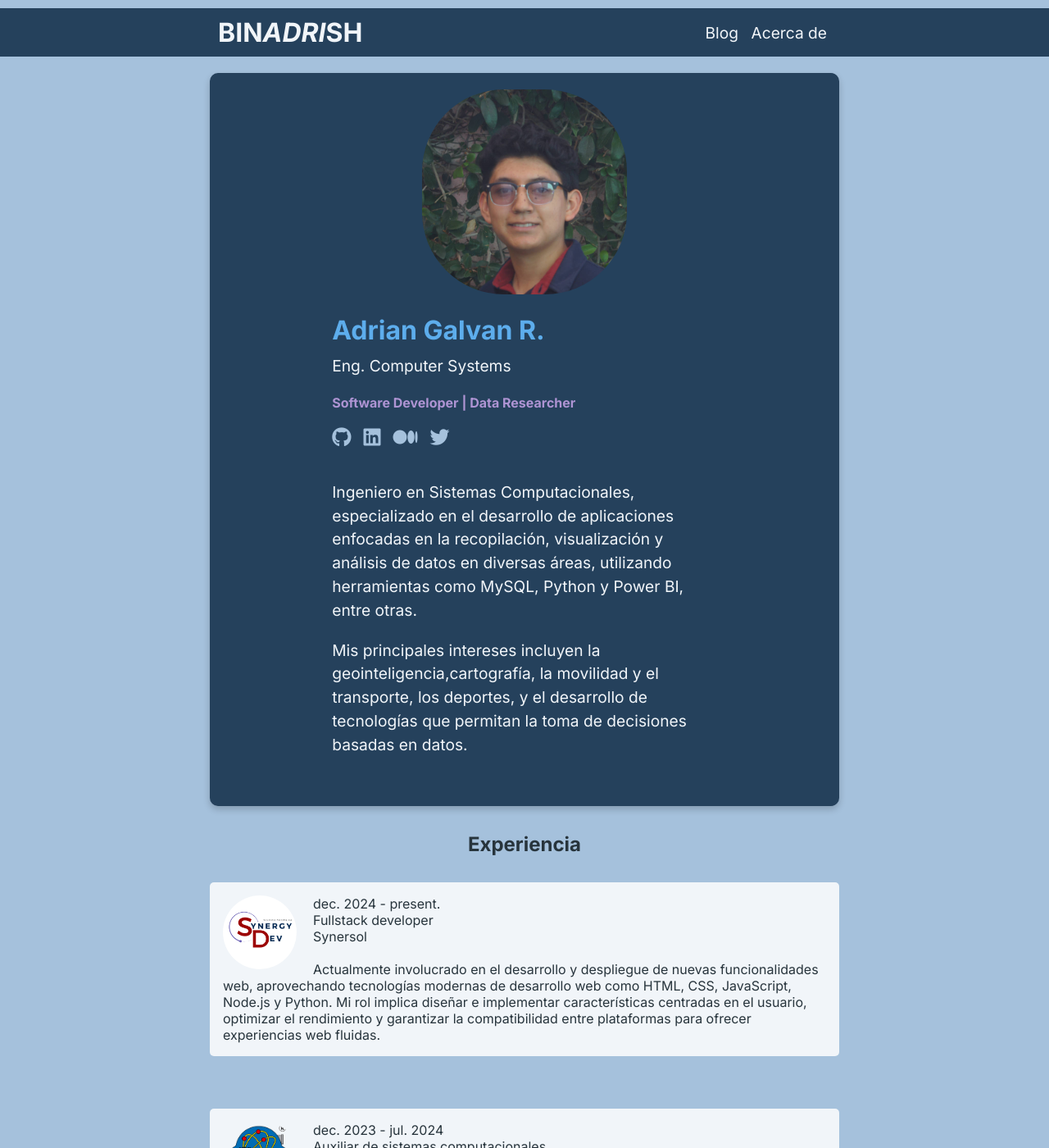
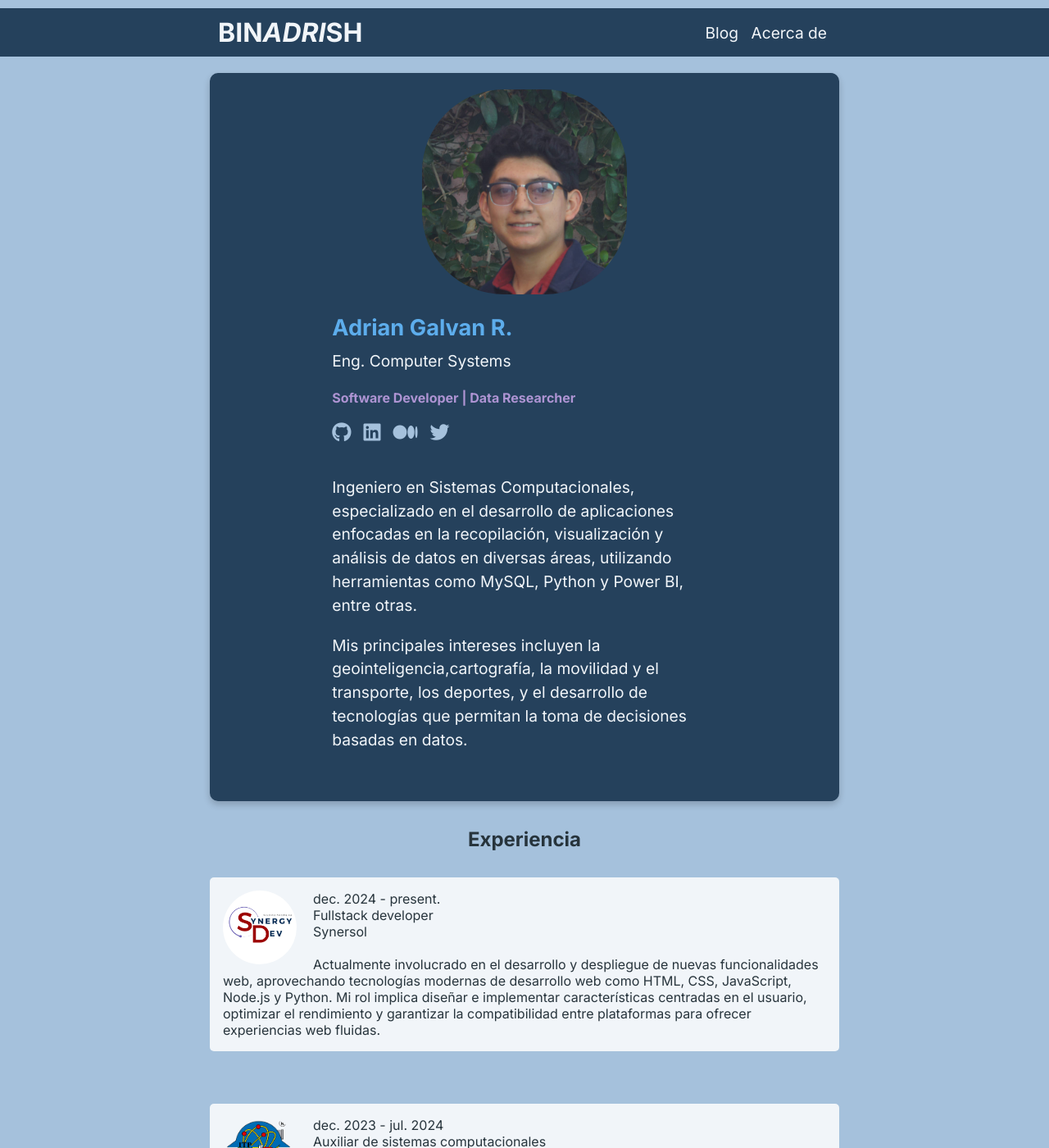
Before and after one commit to binadrish/binadrish.github.io, a Jekyll site: the page built from about.md, in a window 1280 px wide and 1400 px high. Shown: the whole window at 82% size. Built offline with Jekyll 4.4.1, drawn with Linux system fonts in a browser that asks for light colours.

Commit message:
responsive update about.md

```diff
--- a/about.md
+++ b/about.md
@@ -52,7 +52,6 @@ title: "Binadrish - Porfolio"
                 <p>
                     Actualmente involucrado en el desarrollo y despliegue de nuevas funcionalidades web, aprovechando tecnologías modernas de desarrollo web como HTML, CSS, JavaScript, Node.js y Python. Mi rol implica diseñar e implementar características centradas en el usuario, optimizar el rendimiento y garantizar la compatibilidad entre plataformas para ofrecer experiencias web fluidas.
                 </p>
-
             </div>
             <div class="container">
                 <img src="/assets/images/itp.png" alt="Avatar" style="width:90px">
@@ -72,25 +71,25 @@ title: "Binadrish - Porfolio"
             <div class="responsive">
                 <div class="gallery">
                     <a target="_blank" href="https://www.credly.com/badges/1d4ff898-737a-4f65-a3c4-e800e818306d/linked_in_profile">
-                    <img src="/assets/images/pythonDS.png" alt="aws " style="width:110px">
+                    <img src="/assets/images/pythonDS.png" alt="aws " style="width:100px">
                     </a>
                     <div class="desc-gallery">Python for Data Science</div>
                 </div>
                 <div class="gallery">
                     <a target="_blank" href="https://www.credly.com/badges/75670bd4-4142-483a-a840-b40b43ce85c4/linked_in_profile">
-                    <img src="/assets/images/pythonDA.png" alt="aws " style="width:110px">
+                    <img src="/assets/images/pythonDA.png" alt="aws " style="width:100px">
                     </a>
                     <div class="desc-gallery">Data Analysis Using Python</div>
                 </div>
                 <div class="gallery">
                     <a target="_blank" href="https://www.credly.com/badges/06a06710-5bc8-46ee-927c-035a382983a5/linked_in_profile">
-                    <img src="/assets/images/pythonDV.png" alt="aws " style="width:110px">
+                    <img src="/assets/images/pythonDV.png" alt="aws " style="width:100px">
                     </a>
                     <div class="desc-gallery">Data Visualization Using Python</div>
                 </div>
                 <div class="gallery">
                     <a target="_blank" href="https://www.credly.com/badges/f8c264a2-a77f-440f-bd4c-9f3b8ee80b4e/linked_in_profile">
-                    <img src="/assets/images/aws.png" alt="aws " style="width:110px">
+                    <img src="/assets/images/aws.png" alt="aws " style="width:100px">
                     </a>
                     <div class="desc-gallery">AWS Academy Cloud Foundations </div>
                 </div>
--- a/assets/css/style.css
+++ b/assets/css/style.css
@@ -104,7 +104,7 @@ main {
     justify-content: space-evenly;
     width: 60%;
     max-width: 1000px;
-    min-width: 330px;
+    min-width: 280px;
     width: 60%;
     /* Para pantallas más pequeñas */
     background-color: var(--color-principal); /* Fondo oscuro */
@@ -114,11 +114,13 @@ main {
 }
 
 .post {
-  min-width: 330px;
+  min-width: 280px;
   width: 70%;
   padding: 20px;
   margin-bottom: 20px;
 }
+
+
 
 .post-image {
     width:250px;
@@ -156,14 +158,14 @@ color: var(--color-fondo);
 
 
 .post h2 {
-    font-size: 2rem;
+  font-size: clamp(1.5rem,1.5vw + .5rem, 2rem);
     font-weight: bold;
     margin-bottom: 10px;
     color: var(--color-secundario); /* Color verde claro */
 }
 
 .post p {
-    font-size: clamp(1rem,1.5vw + .5rem, 1.2rem);
+    font-size: clamp(0.8rem,1.5vw + .5rem, 1.2rem);
     line-height: 1.5;
 }
 
@@ -181,7 +183,7 @@ color: var(--color-fondo);
     display: flex;
     flex-direction: column;
     align-items: center;
-    min-width: 330px;
+    min-width: 280px;
     width: 60%;
     max-width: 1000px;
     color: #27343C;
@@ -319,7 +321,7 @@ color: var(--color-fondo);
     width: 100%;
     background-color: var(--color-principal);
     margin-top: 25px;
-    min-width: 330px;
+    min-width: 280px;
   }
 
   @media only screen and (max-width: 700px) {
@@ -357,7 +359,7 @@ color: var(--color-fondo);
 .social-contact {
     text-align: center;
     width: 70%;
-    min-width: 330px;
+    min-width: 280px;
     display: flex;
     flex-direction: row;
     flex-wrap: wrap;
@@ -400,7 +402,7 @@ color: var(--color-fondo);
     display: flex;
     flex-direction: column;
     width: 70%;
-    min-width: 330px;
+    min-width: 280px;
     max-width: 600px;
 }
 
@@ -430,7 +432,7 @@ color: var(--color-fondo);
   justify-content: space-around;
   align-content: center;
   flex-wrap: wrap;
-  min-width: 330px;
+  min-width: 280px;
   border-radius: 10px;
 
 }
@@ -446,7 +448,7 @@ color: var(--color-fondo);
   border-radius: 10px;
   height: 100%;
   width: 100%;
-  min-width: 330px;
+  min-width: 280px;
 }
 
 .posts h2{
@@ -478,7 +480,7 @@ color: var(--color-fondo);
     color: var(--color-principal);
     font-size: 1.5em;
     padding: 25px 0px;
-    min-width: 330px;
+    min-width: 280px;
 }
 
 .posts .content h2,h3{
@@ -572,7 +574,7 @@ a{
 
 .pst-format-container{
   width: 30%;
-  min-width: 330px;
+  min-width: 280px;
   overflow: hidden; /* Oculta cualquier contenido que sobresalga */
   border-bottom-left-radius: 10px;
   border-bottom-right-radius: 10px;
```
